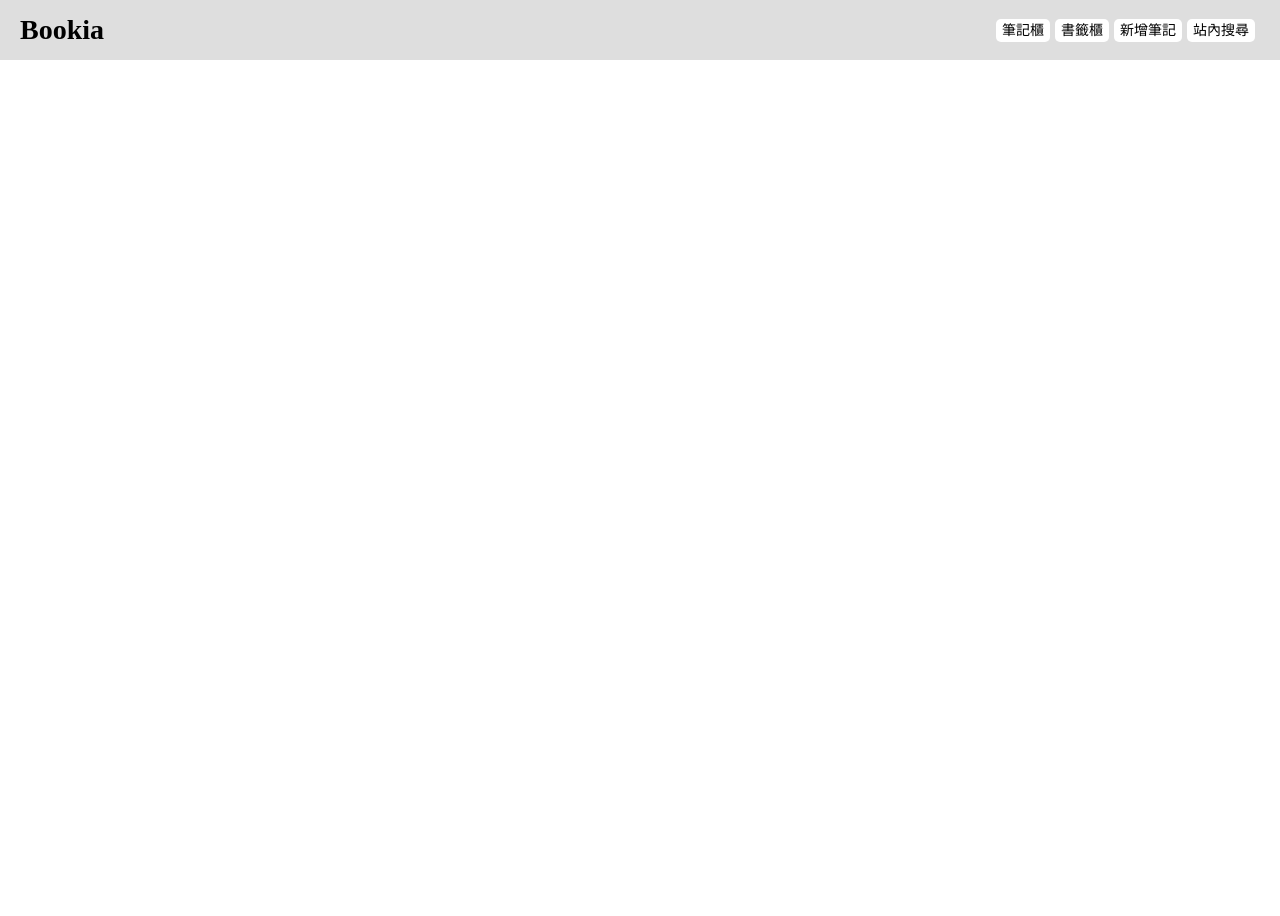
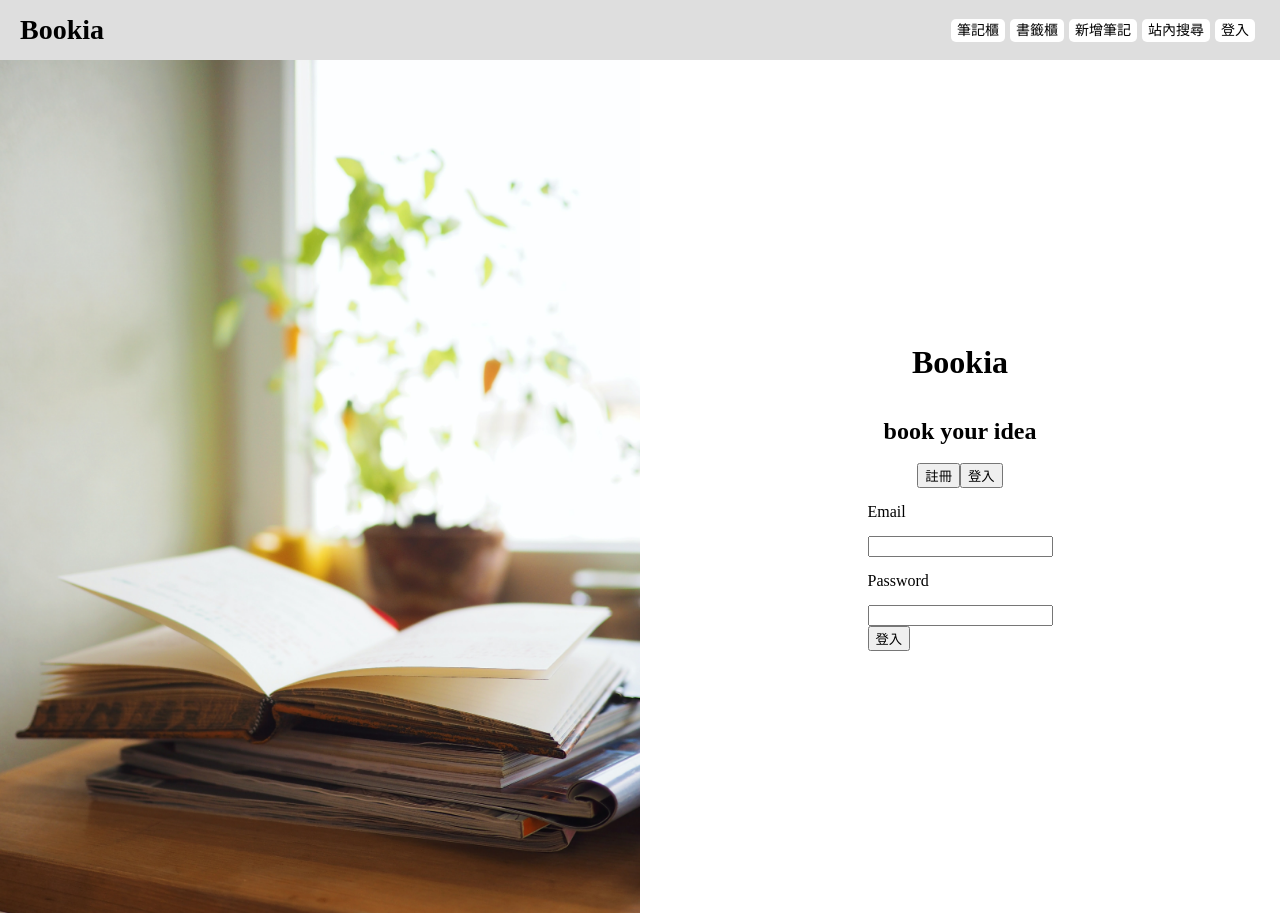
Before and after one commit to linlindon/bookia, a React (Create React App) app: page /login in a window 1280 px wide. Before the commit the page ends 800 px from the top, so only its background shows below. Built offline with nearby package versions, Linux system fonts and the light colour scheme.

Commit message:
setup login and signup layout

```diff
--- a/src/App.js
+++ b/src/App.js
@@ -1,9 +1,10 @@
+import { BrowserRouter, Routes, Route } from "react-router-dom";
 import Tags from "./pages/tags";
 import Books from "./pages/books";
 import BookNote from "./pages/booknote";
 import SearchBook from "./pages/searchBook";
-import { BrowserRouter, Routes, Route } from "react-router-dom";
 import Header from "./components/Header";
+import Login from "./pages/login";
 
 function App() {
   return (
@@ -16,6 +17,7 @@ function App() {
           <Route path="alltags" element={<Tags />} />
           <Route path="booknote" element={<BookNote />} />
           <Route path="booknote/:id" element={<BookNote />} />
+          <Route path="login" element={<Login />} />
         </Routes>
       </BrowserRouter>
     </>
--- a/src/Components/Header.js
+++ b/src/Components/Header.js
@@ -33,6 +33,7 @@ function Header() {
         <Link to="/alltags">書籤櫃</Link>
         <Link to="/search">新增筆記</Link>
         <Link to="/">站內搜尋</Link>
+        <Link to="login">登入</Link>
       </BarContent>
     </Navbar>
   );
--- /dev/null
+++ b/src/Components/LoginForm.js
@@ -0,0 +1,13 @@
+export const LoginForm = () => {
+  return (
+    <form>
+      <div>
+        <p>Email</p>
+        <input />
+        <p>Password</p>
+        <input />
+      </div>
+      <button>登入</button>
+    </form>
+  );
+};
--- /dev/null
+++ b/src/Components/SignUpForm.js
@@ -0,0 +1,17 @@
+export const SignUpForm = () => {
+  return (
+    <form>
+      <div>
+        <p>Name</p>
+        <input />
+        <p>Email</p>
+        <input />
+        <p>Password</p>
+        <input />
+        <p>Confirm Password</p>
+        <input />
+      </div>
+      <button>登入</button>
+    </form>
+  );
+};
--- a/src/Components/modal/NewNote.js
+++ b/src/Components/modal/NewNote.js
@@ -1,7 +1,6 @@
 import { useEffect, useState, useRef } from "react";
 import styled from "styled-components";
 import { AddCircle } from "@styled-icons/ionicons-solid/AddCircle";
-import uniqid from "uniqid";
 import {
   getDoc,
   setDoc,
--- /dev/null
+++ b/src/pages/login.js
@@ -0,0 +1,50 @@
+import { useEffect, useState } from "react";
+import styled from "styled-components";
+import image from "../img/book.jpg";
+import { LoginForm } from "../components/LoginForm";
+import { SignUpForm } from "../components/SignUpForm";
+
+const Container = styled.div`
+  display: flex;
+`;
+const ImageContainer = styled.div`
+  width: 50%;
+  height: 100%;
+`;
+const Image = styled.img`
+  object-fit: cover;
+  width: 100%;
+`;
+const LoginContainer = styled.div`
+  display: flex;
+  flex-direction: column;
+  justify-content: center;
+  align-items: center;
+  width: 50%;
+`;
+
+function Login() {
+  const [memberState, setMemberState] = useState(true);
+
+  return (
+    <>
+      <Container>
+        <ImageContainer>
+          <Image src={image} alt="" />
+        </ImageContainer>
+
+        <LoginContainer>
+          <h1>Bookia</h1>
+          <h2>book your idea</h2>
+          <div>
+            <button onClick={() => setMemberState(false)}>註冊</button>
+            <button onClick={() => setMemberState(true)}>登入</button>
+          </div>
+          {memberState ? <LoginForm /> : <SignUpForm />}
+        </LoginContainer>
+      </Container>
+    </>
+  );
+}
+
+export default Login;
```
Also changed, not shown: src/img/book.jpg (added).
